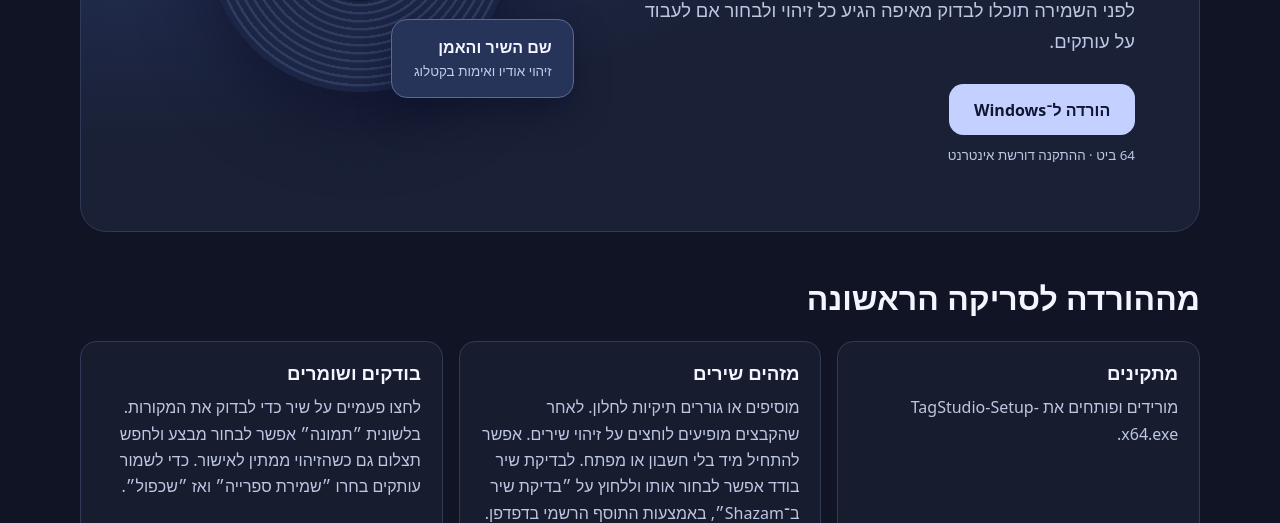
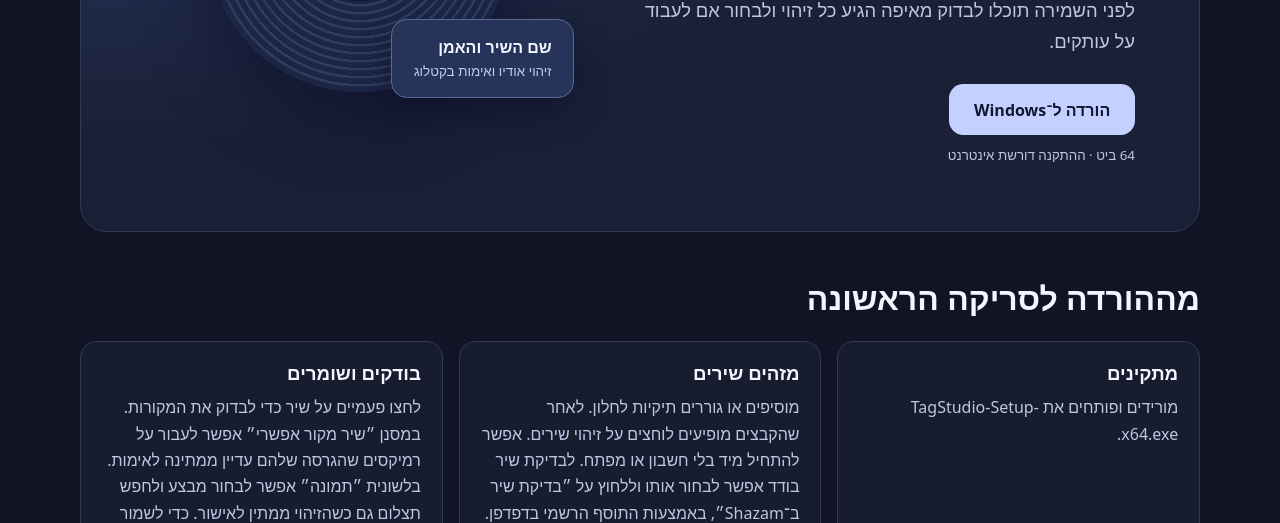
Before and after one commit to danieledry2025/TagStudio-Releases, a plain HTML site: page index.html in a window 1280 px wide. Shown: the part 429-952 px from the top of the page. Drawn offline with Linux system fonts and the light colour scheme.

Commit message:
Describe the source-song review filter for DJ edits

```diff
--- a/index.html
+++ b/index.html
@@ -33,7 +33,7 @@
       <ol>
         <li><h3>מתקינים</h3><p>מורידים ופותחים את <bdi>TagStudio-Setup-x64.exe</bdi>.</p></li>
         <li><h3>מזהים שירים</h3><p>מוסיפים או גוררים תיקיות לחלון. לאחר שהקבצים מופיעים לוחצים על זיהוי שירים. אפשר להתחיל מיד בלי חשבון או מפתח. לבדיקת שיר בודד אפשר לבחור אותו וללחוץ על ״בדיקת שיר ב־Shazam״, באמצעות התוסף הרשמי בדפדפן.</p></li>
-        <li><h3>בודקים ושומרים</h3><p>לחצו פעמיים על שיר כדי לבדוק את המקורות. בלשונית ״תמונה״ אפשר לבחור מבצע ולחפש תצלום גם כשהזיהוי ממתין לאישור. כדי לשמור עותקים בחרו ״שמירת ספרייה״ ואז ״שכפול״.</p></li>
+        <li><h3>בודקים ושומרים</h3><p>לחצו פעמיים על שיר כדי לבדוק את המקורות. במסנן ״שיר מקור אפשרי״ אפשר לעבור על רמיקסים שהגרסה שלהם עדיין ממתינה לאימות. בלשונית ״תמונה״ אפשר לבחור מבצע ולחפש תצלום גם כשהזיהוי ממתין לאישור. כדי לשמור עותקים בחרו ״שמירת ספרייה״ ואז ״שכפול״.</p></li>
       </ol>
       <p class="update"><strong>סריקה חוזרת</strong> · התוצאות נשמרות במחשב. שירים שכבר נבדקו מוצגים מההיסטוריה, ואפשר לבחור שירים לבדיקה חוזרת או לחיפוש תמונה.</p>
       <p class="update"><strong>עדכוני גרסה</strong> · האפליקציה בודקת עדכונים בפתיחה. אפשר גם ללחוץ על <b>בדיקת עדכונים</b> בכל עת.</p>
```
